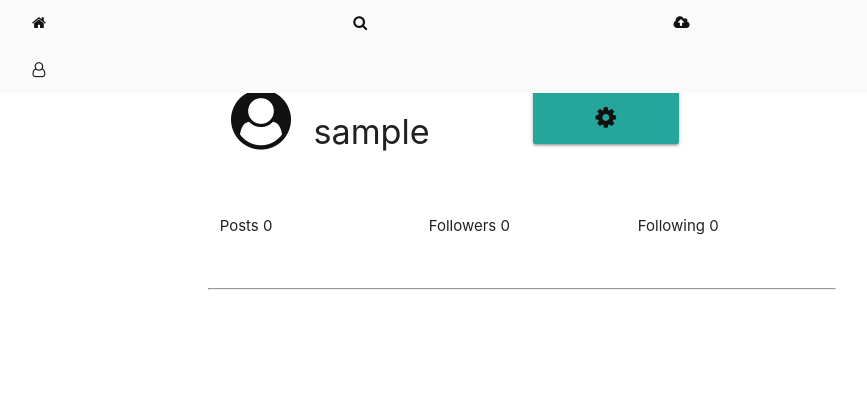
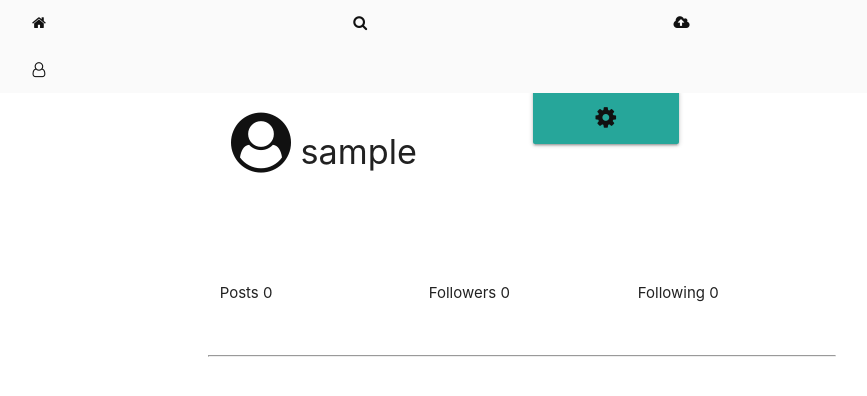
Before and after one commit to andyweru/-MC_11_Insta_Clone, a Django app: page /profile/ in a window 1280 px wide. Shown: the top 396 px of the page, without its empty margins (118-985 px from the left). Run offline with Django 3.2, Linux system fonts and the light colour scheme; the visitor is signed in with stand-in values (Sample User, id 1); data that the repository does not hold is empty; some libraries are stand-ins or nearby versions.

Commit message:
template changes and more uploads

```diff
--- a/instagram/templates/profile.html
+++ b/instagram/templates/profile.html
@@ -7,9 +7,9 @@
     <div class="container">
         <div class="row">
             <div class="col m6 s6 container">
-                <i id="avatar" class=" center-align fa fa-user-circle col m12s"></i>
-                <h4 class="col m6">{{user.username}}</h4>
-                <p class="col m6">{{user.profile.bio}}</p>
+
+                <h4 class="col m12"><i id="avatar" class=" center-align fa fa-user-circle"></i> {{user.username}}</h4>
+                <p class="col m12">{{user.profile.bio}}</p>
             </div>
             <div class="container col m6 s6">
                     <a class='dropdown-trigger btn-large col m6' href='#' data-target='dropdown1'><i class="fa fa-cog"></i></a>
@@ -21,6 +21,8 @@
                     </ul>
             </div>
         </div>
+
+        <br><br>
 
         <div class="row">
                 <div class="col m4">Posts <span>{{images|length}}</span></div>
```
Also changed, not shown: instagram/templates/entry.html (+2 -8 lines), images/images/lambo.jpg (added), images/images/rari.jpg (added).
